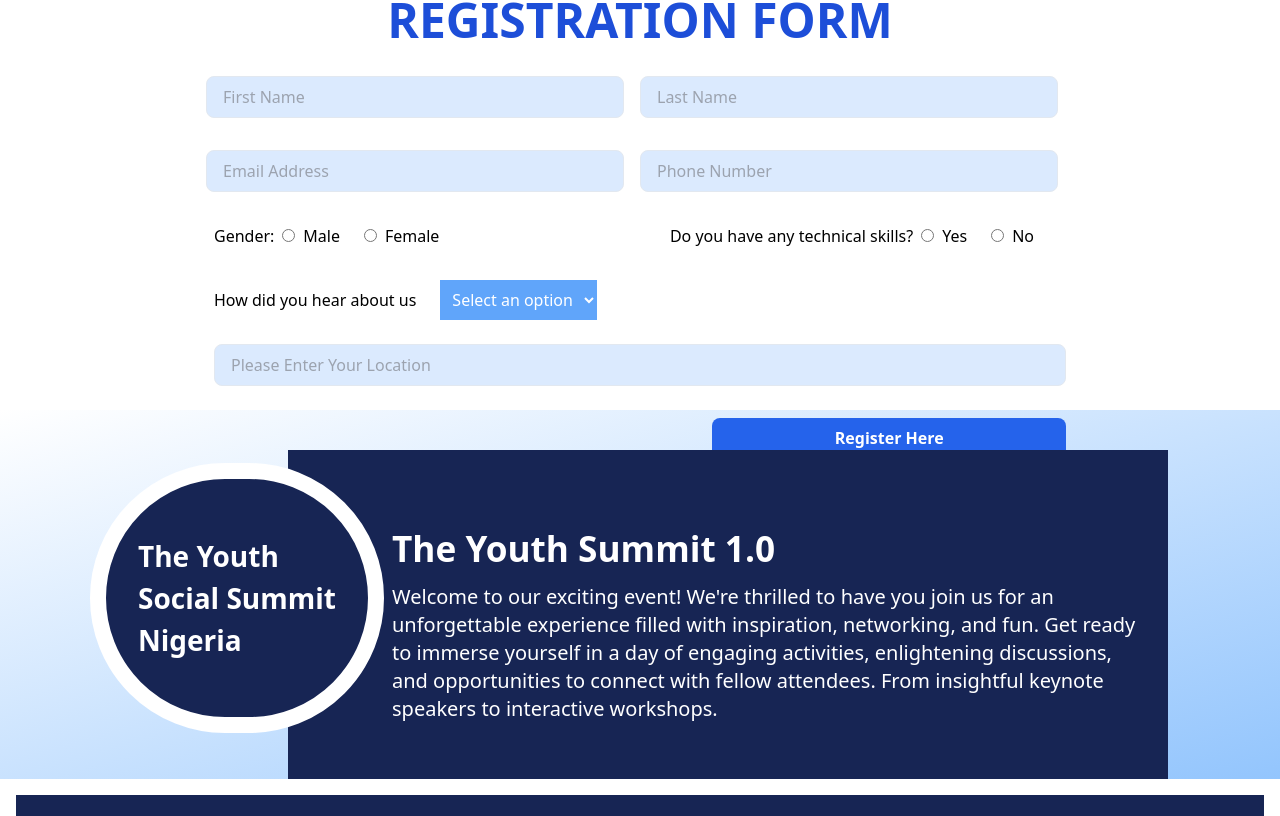
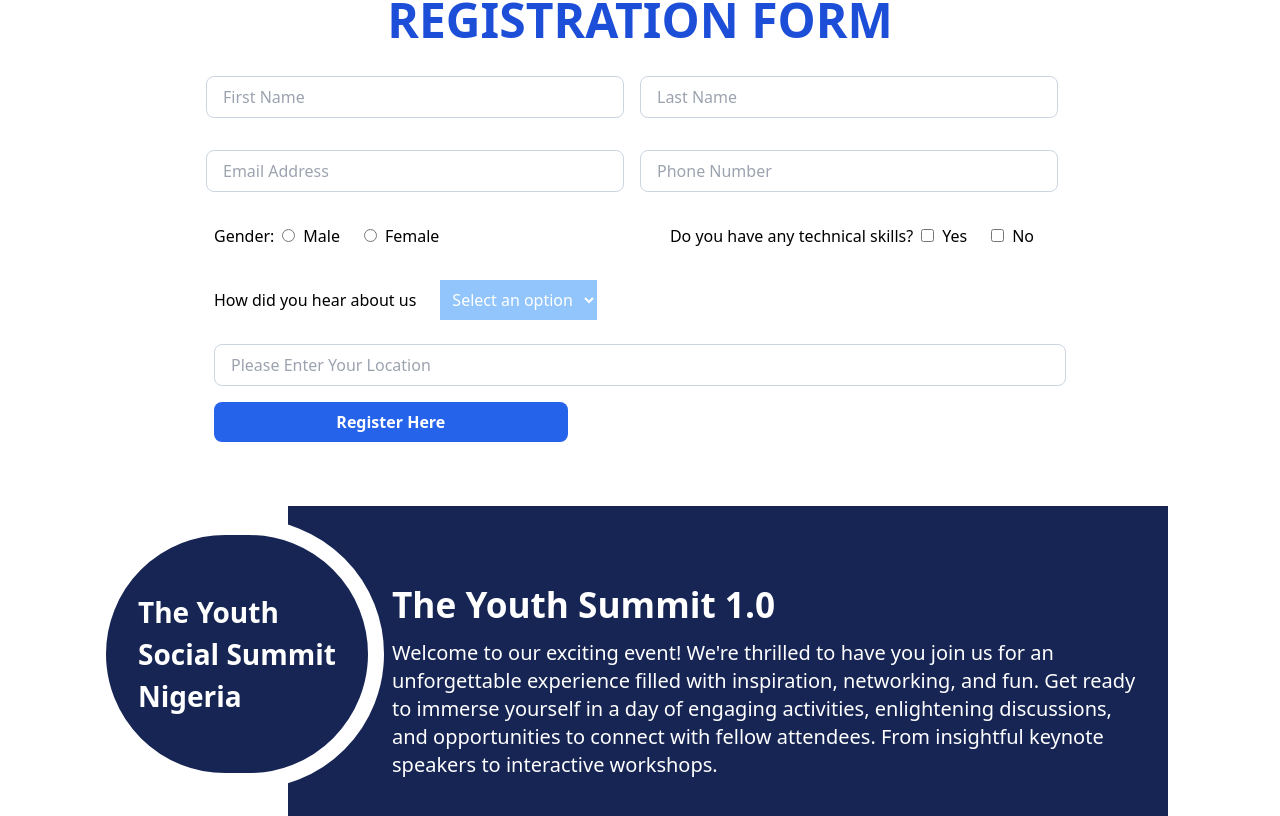
Before and after one commit to abeeebdon/register-magnitude, a React (Create React App) app: page / in a window 1280 px wide. Shown: the part 604-1420 px from the top of the page. Built offline with nearby package versions, Linux system fonts and the light colour scheme.

Commit message:
new Changes

```diff
--- a/src/index.css
+++ b/src/index.css
@@ -3,7 +3,7 @@
 @tailwind utilities;
 @layer components {
   .input {
-    @apply w-full  px-2 sm:px-4 py-2 border border-slate-200 bg-blue-100 text-blue-600 rounded-lg;
+    @apply w-full  px-2 sm:px-4 py-2 border border-slate-300 text-blue-600 rounded-lg;
   }
   .error {
     @apply text-red-500 text-left px-3;
--- a/src/sections/Section1.js
+++ b/src/sections/Section1.js
@@ -2,7 +2,7 @@ import React from 'react'
 
 const Section1 = () => {
   return (
-    <div className="bg-gradient-to-br from-white to-blue-300">
+    <div className="">
       <div className="max-w-[1100px] mx-auto flex flex-col relative ">
         <div className="w-fit border-[1rem] border-white rounded-full bg-blue-950 p-4 mx-auto my-4 sm:h-fit lg:absolute top-[10%]">
           <p className=" text-white mx-auto font-bold px-4 py-10 text-[1.4rem] sm:text-[1.75rem]">
--- a/src/signup/Signup.js
+++ b/src/signup/Signup.js
@@ -105,7 +105,7 @@ const Signup = () => {
     <section className="">
       <div className="w-full max-w-[900px] mx-auto my-auto mt-4 px-2 py-2 text-center ">
         <div className="p-4">
-          <h1 className=" font-bold text-5xl text-blue-700">
+          <h1 className=" font-extrabold text-5xl text-blue-700">
             REGISTRATION FORM
           </h1>
         </div>
--- a/src/signup/SignupForm.js
+++ b/src/signup/SignupForm.js
@@ -117,7 +117,7 @@ const SignupForm = ({
 
           <div className="px-2">
             <input
-              type="radio"
+              type="checkbox"
               name="gender"
               value="Yes"
               checked={skills === 'yes'}
@@ -127,7 +127,7 @@ const SignupForm = ({
           </div>
           <div className="px-2">
             <input
-              type="radio"
+              type="checkbox"
               name="gender"
               value="No"
               checked={skills === 'No'}
@@ -149,7 +149,7 @@ const SignupForm = ({
       <div className="m-2 text-left p-2 sm:flex justify-start items-center gap-6">
         <label className="w-fit">How did you hear about us</label>
         <select
-          className="text-white outline-none  sm:w-fit  bg-blue-400 w-full p-2"
+          className="text-white outline-none  sm:w-fit  bg-blue-300 w-full p-2"
           onChange={handleOptionChange}
         >
           <option className="option-input" value="">
@@ -181,7 +181,7 @@ const SignupForm = ({
         {locationError && <p className="error">This is a required field</p>}
       </div>
       <div className="relative">
-        <div className="m-4 bg-blue-600 p-2 w-full md:w-[40%] text-center rounded-lg sm:absolute right-0 top-0">
+        <div className="m-4 bg-blue-600 p-2 w-full md:w-[40%] text-center rounded-lg ">
           {isLoading ? (
             <CgSpinner className=" mx-auto w-[3rem] text-[3rem] text-blue-400 animate-spin" />
           ) : (
```
